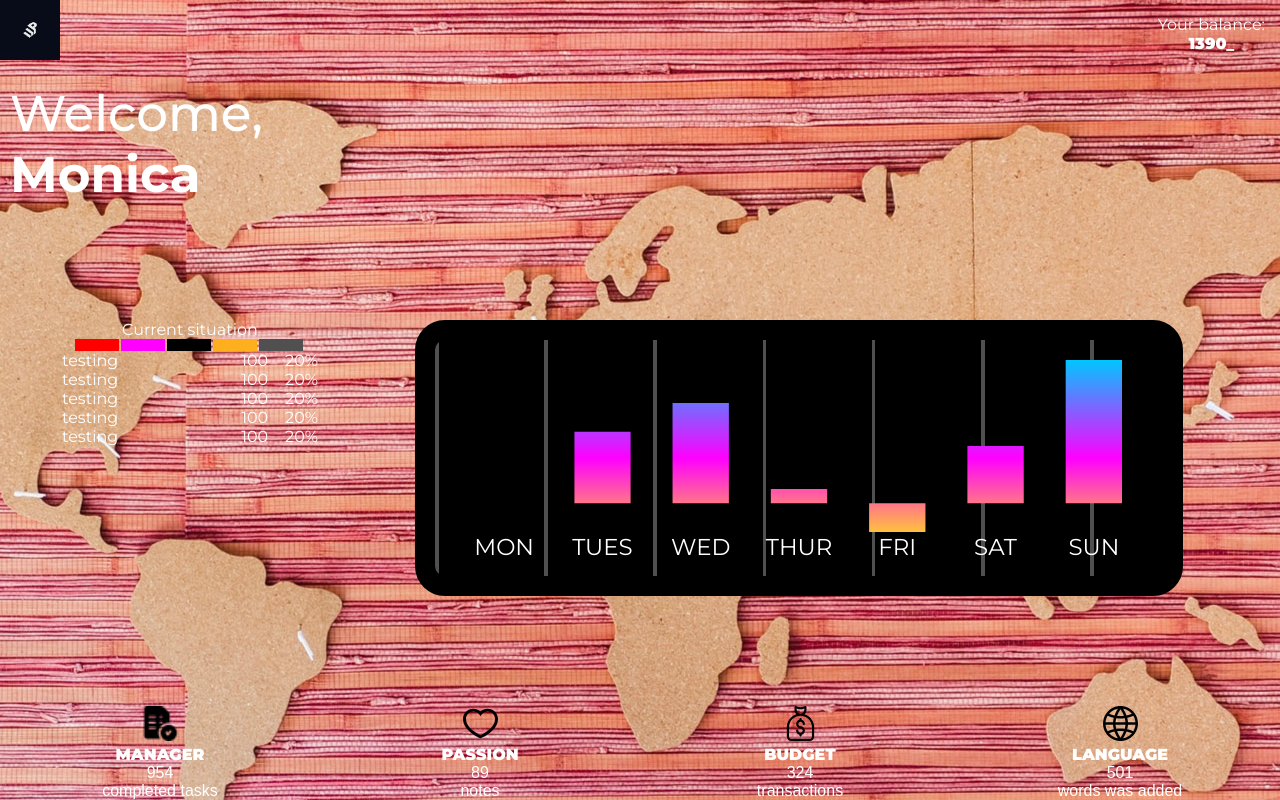
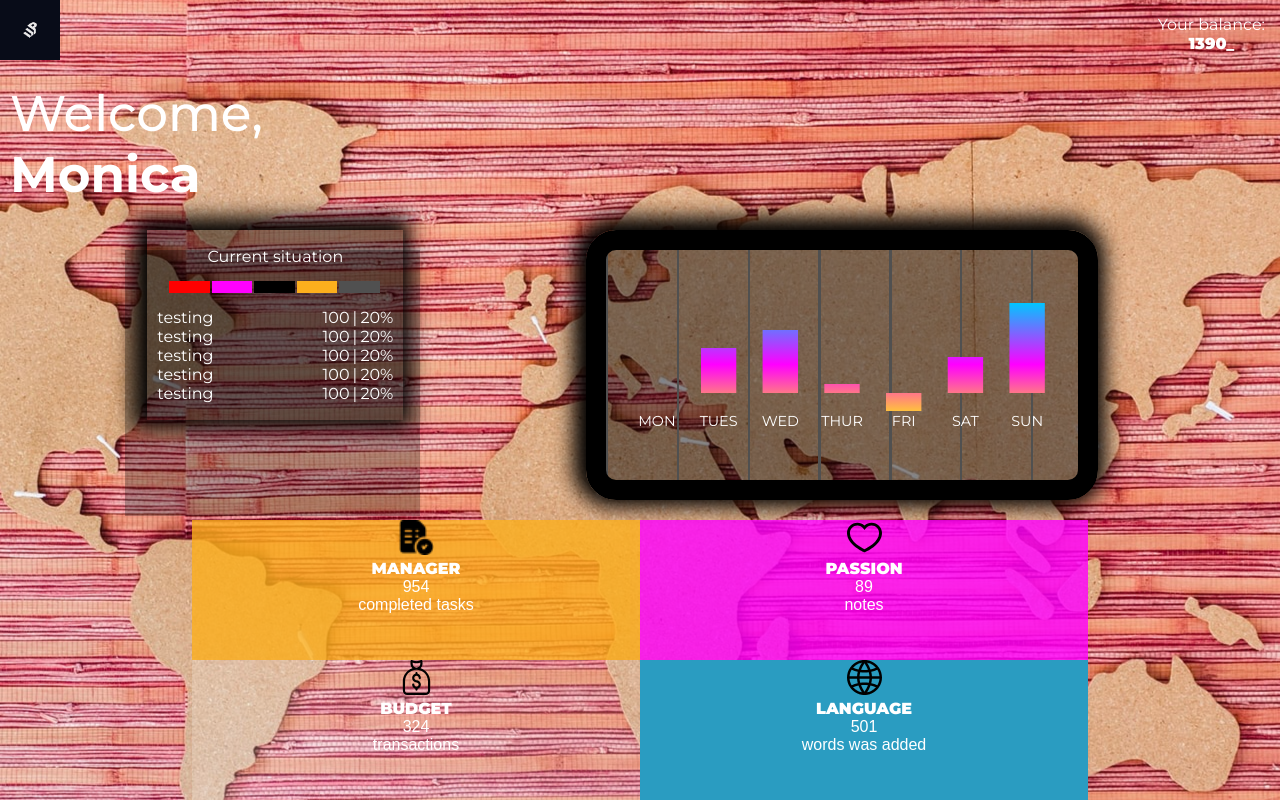
Before and after one commit to iamr0man/twenty-two, a Vue app in the folder client-app/: page / in a window 1280 px wide. Built offline with nearby package versions, Linux system fonts and the light colour scheme; a web font is replaced by a local one.

Commit message:
improved home page; added view manager; added component task;

```diff
--- a/client-app/src/components/Main.vue
+++ b/client-app/src/components/Main.vue
@@ -6,6 +6,7 @@
     </div>
     <div class="main__infographic">
       <div class="main__relationship">
+        <div class="relationship__layout"></div>
         <div class="relashionship__label">Current situation</div>
         <div class="relationship__line">
           <div class="line__item red"></div>
@@ -19,6 +20,7 @@
             <div class="item__name">testing</div>
             <div class="item__details">
               <div class="item__amount">100</div>
+              |
               <div class="item__percentage">20%</div>
             </div>
           </div>
@@ -26,6 +28,7 @@
             <div class="item__name">testing</div>
             <div class="item__details">
               <div class="item__amount">100</div>
+              |
               <div class="item__percentage">20%</div>
             </div>
           </div>
@@ -33,6 +36,7 @@
             <div class="item__name">testing</div>
             <div class="item__details">
               <div class="item__amount">100</div>
+              |
               <div class="item__percentage">20%</div>
             </div>
           </div>
@@ -40,6 +44,7 @@
             <div class="item__name">testing</div>
             <div class="item__details">
               <div class="item__amount">100</div>
+              |
               <div class="item__percentage">20%</div>
             </div>
           </div>
@@ -47,6 +52,7 @@
             <div class="item__name">testing</div>
             <div class="item__details">
               <div class="item__amount">100</div>
+              |
               <div class="item__percentage">20%</div>
             </div>
           </div>
@@ -68,7 +74,9 @@
     <div class="main__navigation">
       <div class="navigation__item">
         <img src="../assets/images/task.png" alt="" class="item__logo" />
-        <div class="item__value">manager</div>
+        <div class="item__value">
+          <router-link class="router-link" to="/manager">manager</router-link>
+        </div>
         <div class="item__additional">
           954
           <p>completed tasks</p>
@@ -157,6 +165,11 @@ export default {
       .item__value {
         text-transform: uppercase;
         font-weight: 900;
+
+        .router-link {
+          color: #fff;
+          text-decoration: none;
+        }
       }
 
       .item__additional {
@@ -169,14 +182,33 @@ export default {
       ##Device = Laptops, Desktops
       ##Screen = B/w 1025px to 1280px
     */
-  @media (min-width: 1025px) and (max-width: 1280px) {
+  @media screen and (min-width: 1025px) {
     &__infographic {
       display: flex;
       justify-content: space-evenly;
       .main__relationship {
+        position: relative;
         display: flex;
+        justify-content: space-around;
         flex-direction: column;
         width: 20%;
+        max-height: 190px;
+        background-color: #00000075;
+        // border-radius: 40px;
+        padding: 10px;
+        box-shadow: -3px -3px 20px 10px black;
+
+        z-index: 2;
+
+        .relationship__layout {
+          position: absolute;
+          width: 115%;
+          height: 140%;
+          top: 20px;
+          left: -22px;
+          background-color: #00000047;
+          z-index: -1;
+        }
 
         .relationship__line {
           width: 90%;
@@ -219,8 +251,9 @@ export default {
       }
 
       .main__rating {
-      width: 60%;
-      min-height: 30%;
+        width: 40%;
+        min-height: 270px;
+        box-shadow: -3px -3px 20px 10px black;
         margin: 0px 35px 10px;
         padding: 20px;
 
@@ -230,13 +263,14 @@ export default {
           90deg,
           #505050,
           #505050 calc(100% - 99.5%),
-        #000 calc(100% - 99.5%),
-        #000 calc(100% - 85%)
+          #00000075 calc(100% - 99.5%),
+          #00000075 calc(100% - 85%)
         );
         border: 20px solid black;
         border-radius: 30px;
 
         svg {
+          margin: 33px 0px;
           g {
             text {
               color: white;
@@ -248,45 +282,23 @@ export default {
     }
 
     &__navigation {
-      .navigation__item {
-        flex: 0 1 25%;
-      }
-    }
-  }
-
-  /*
-      ##Device = Desktops
-      ##Screen = 1281px to higher resolution desktops
-    */
-
-  @media (min-width: 1281px) {
-    .main {
-      &__rating {
-        margin: 0px 35px 10px;
-        padding: 20px;
-        background: repeating-linear-gradient(
-          90deg,
-          #505050,
-          #505050 calc(100% - 99.5%),
-          #000 calc(100% - 99.5%),
-          #000 calc(100% - 85%)
-        );
-        border: 20px solid black;
-        border-radius: 30px;
-      }
-    }
-
-    &__navigation {
+      justify-content: center;
       .navigation__item {
         flex: 0 1 35%;
         height: 140px;
 
-        &::nth-child(1) {
+        &:nth-child(1) {
           background-color: #fdaf1dcc;
         }
 
-        &::nth-child(2) {
+        &:nth-child(2) {
           background-color: #ff00ffcc;
+        }
+        &:nth-child(3) {
+          background-color: #ffffff2e;
+        }
+        &:nth-child(4) {
+          background-color: #2a9cc1;
         }
       }
     }
--- /dev/null
+++ b/client-app/src/components/Task.vue
@@ -0,0 +1,21 @@
+<template>
+  <div class="task">
+    <div class="task-name">{{ task.name }}</div>
+  </div>
+</template>
+
+<script>
+export default {
+  props: ["task"]
+};
+</script>
+
+<style lang="scss">
+.task {
+  width: 100%;
+  height: 8%;
+  background-color: #33333357;
+  border-radius: 10px;
+  padding: 10px;
+}
+</style>
--- a/client-app/src/router/index.js
+++ b/client-app/src/router/index.js
@@ -1,6 +1,7 @@
 import Vue from "vue";
 import VueRouter from "vue-router";
 import Home from "../views/Home.vue";
+import Manager from "../views/Manager.vue";
 
 Vue.use(VueRouter);
 
@@ -9,6 +10,11 @@ const routes = [
     path: "/",
     name: "Home",
     component: Home
+  },
+  {
+    path: "/manager",
+    name: "Manager",
+    component: Manager
   }
 ];
 
--- /dev/null
+++ b/client-app/src/views/Manager.vue
@@ -0,0 +1,60 @@
+<template>
+  <div class="manager">
+    <div class="manager__header header">Main Tasks</div>
+    <task v-for="(v, i) in 3" :task="tasks[i]" :key="i" />
+    <div class="manager__subheader header">Secondary Tasks</div>
+    <task v-for="(v, i) in 10" :task="tasks[i + 3]" :key="i + 3" />
+    <v-btn v-if="tasks.length < 12" class="manager__add-button">Add</v-btn>
+  </div>
+</template>
+
+<script>
+import Task from "../components/Task";
+export default {
+  components: {
+    Task
+  },
+  data() {
+    return {
+      tasks: [
+        { name: "Work Hard" },
+        { name: "Do exercises" },
+        { name: "Write Project" },
+        { name: "Sleep" },
+        { name: "Work Hard" },
+        { name: "Do exercises" },
+        { name: "Write Project" },
+        { name: "Sleep" },
+        { name: "Work Hard" },
+        { name: "Do exercises" },
+        { name: "Write Project" }
+      ]
+    };
+  }
+};
+</script>
+
+<style lang="scss">
+.manager {
+  display: flex;
+  flex-direction: column;
+  width: 100%;
+  height: 100vh;
+
+  .header {
+    width: 100%;
+    height: 8%;
+    background-color: violet;
+    border-radius: 10px;
+    text-align: center;
+  }
+
+  &__add-button {
+    width: 40%;
+    height: 8%;
+    background-color: #04f615;
+    border-radius: 3px;
+    text-align: center;
+  }
+}
+</style>
```
Also changed, not shown: client-app/src/assets/images/tablet.png (added). Lines whose indentation alone changed are shown as unchanged.
